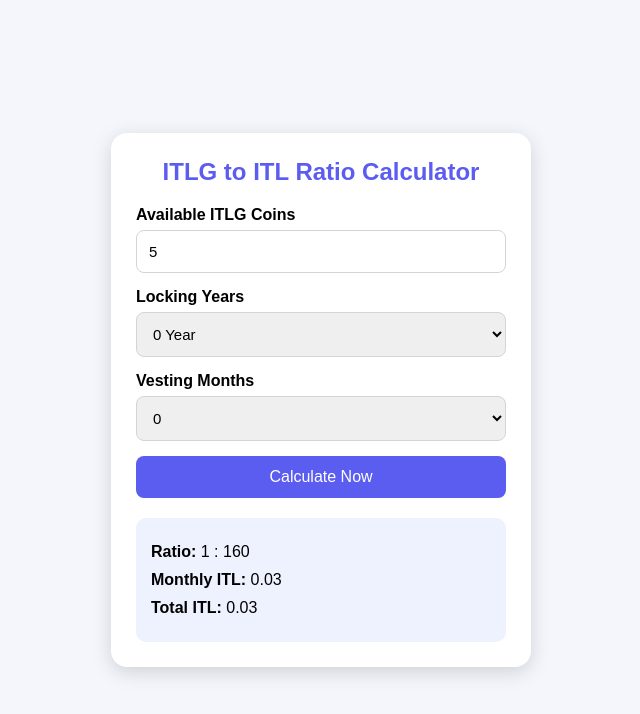
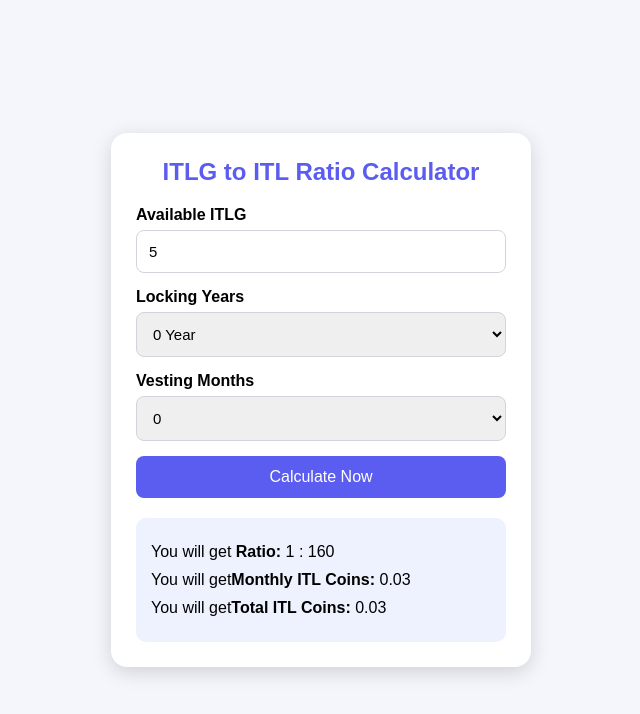
Before and after one commit to chintuboga/Itl, a plain HTML site: page index.html in a window 1280 px wide. Both pictures are taken after typing "5" into the empty fields and a click on the button "Calculate Now". Shown: the whole page, without its empty margins (319-959 px from the left). Drawn offline with Linux system fonts and the light colour scheme.

Commit message:
Update index.html

```diff
--- a/index.html
+++ b/index.html
@@ -12,8 +12,8 @@
     <h2>ITLG to ITL Ratio Calculator</h2>
 
     <div class="input-group">
-        <label>Available ITLG Coins</label>
-        <input type="number" id="coins" placeholder="Enter Coins">
+        <label>Available ITLG</label>
+        <input type="number" id="coins" placeholder="Enter Available ITLG Coins">
     </div>
 
     <div class="input-group">
@@ -48,9 +48,9 @@
     <button onclick="calculate()">Calculate Now</button>
 
     <div class="result" id="result">
-        <p><strong>Ratio:</strong> 1 : <span id="ratio"></span></p>
-        <p><strong>Monthly ITL:</strong> <span id="monthly"></span></p>
-        <p><strong>Total ITL:</strong> <span id="total"></span></p>
+        <p>You will get <strong>Ratio:</strong> 1 : <span id="ratio"></span></p>
+        <p>You will get<strong>Monthly ITL Coins:</strong> <span id="monthly"></span></p>
+        <p>You will get<strong>Total ITL Coins:</strong> <span id="total"></span></p>
     </div>
 </div>
 
```
